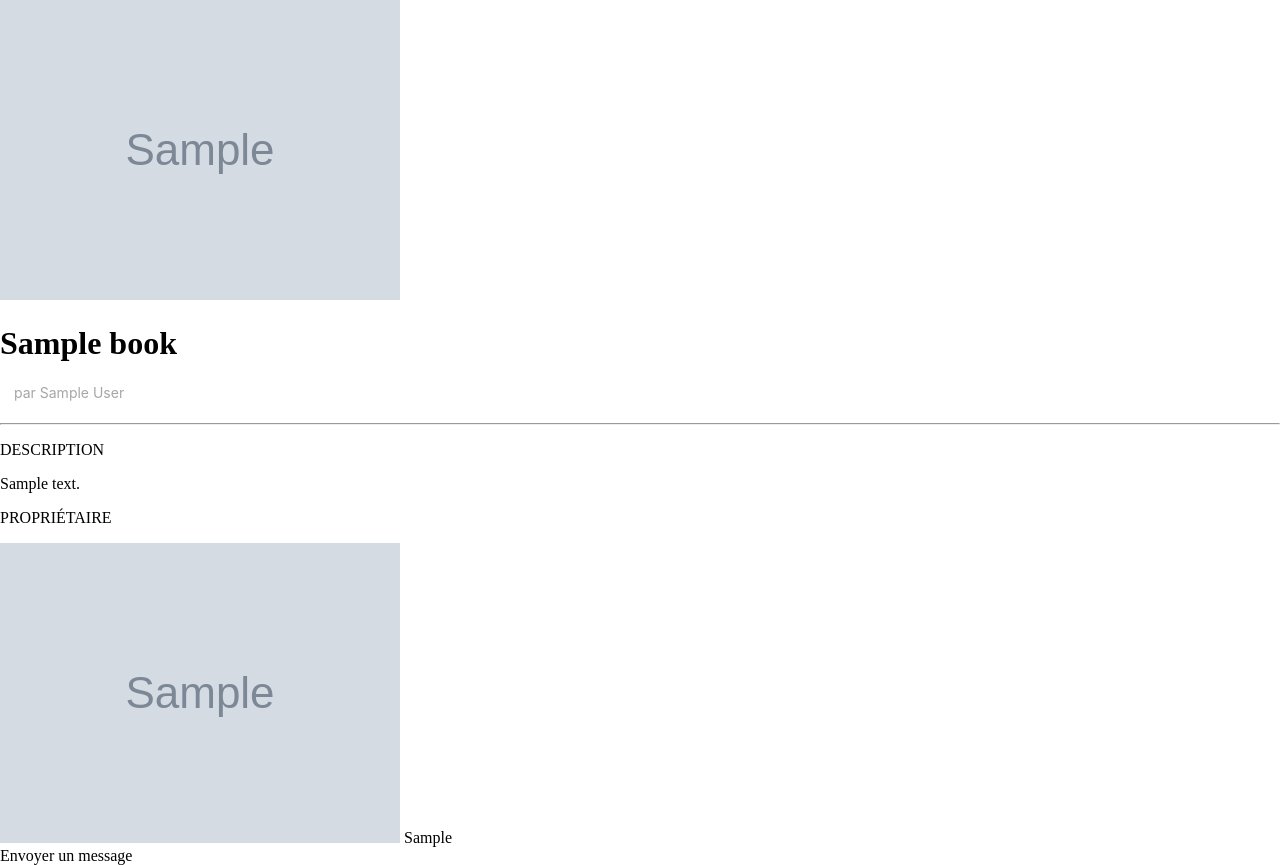
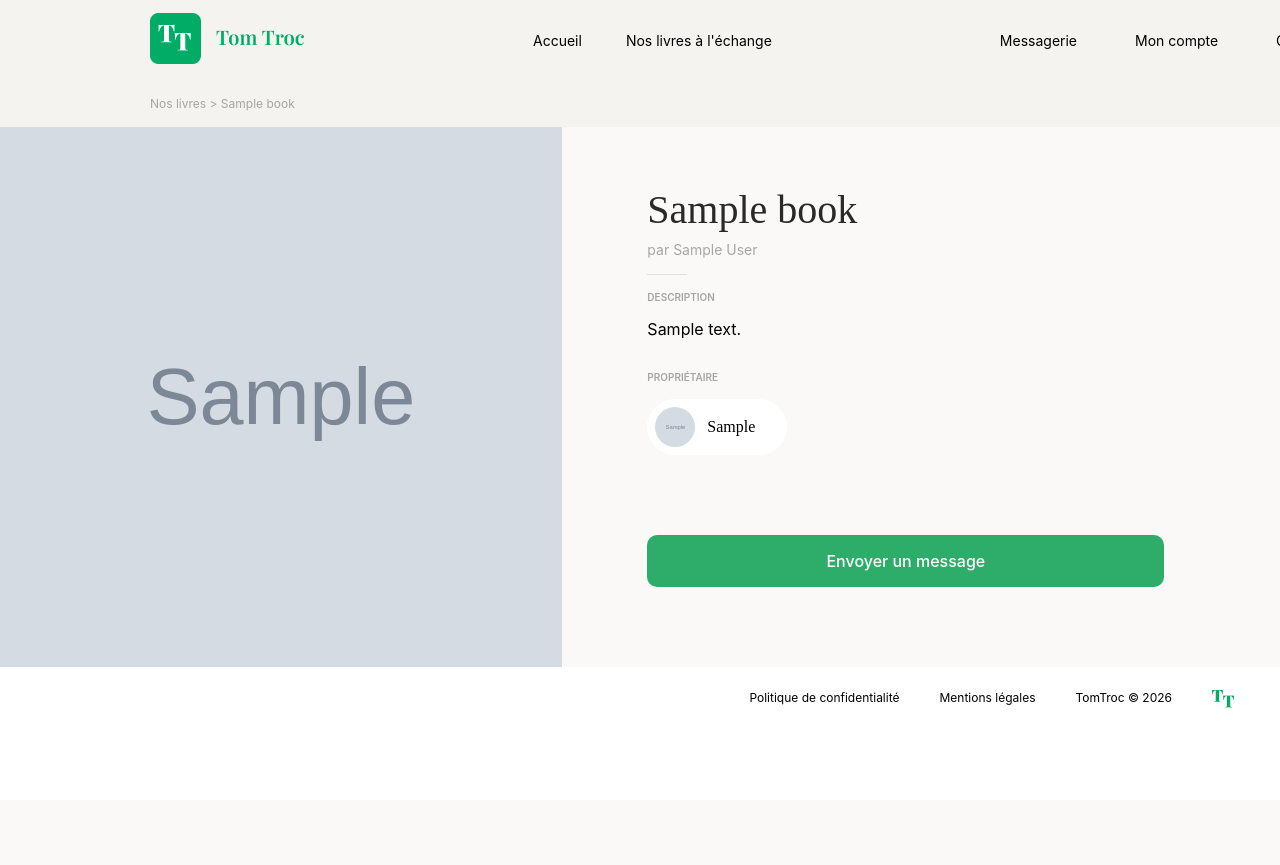
Before and after one commit to GregoryBeylier/projet_web_site_TomTroc, a PHP site: page /index.php?controller=book&action=detail&id=1 in a window 1280 px wide; the page is wider, and only the part inside the window is pictured. After the commit the page ends 708 px from the top of that part, so only its background shows below. Run offline with PHP 8.4, Linux system fonts and the light colour scheme; tables that the repository leaves empty hold one stand-in row (values such as "Sample post"); grey boxes marked "Sample" are stand-in pictures.

Commit message:
feat: book detail page styling and breadcrumb

```diff
--- a/css/Style.css
+++ b/css/Style.css
@@ -81,7 +81,6 @@ a {
   align-items: center;
   background-color: #f5f3ef;
   gap: 107px;
-  min-height: 100vh;
   padding-left: 290px;
 }
 
@@ -555,7 +554,7 @@ a {
   text-decoration: underline;
 }
 
-#picture {
+#profile_picture {
   display: none;
   padding-bottom: 48px;
 }
@@ -676,7 +675,7 @@ a {
   gap: 33px;
   padding: 103px 150px 212px 150px;
 
-  background-color: #FAF9F7;
+  background-color: #faf9f7;
   align-items: flex-start;
 }
 
@@ -746,7 +745,6 @@ a {
   overflow: hidden;
 }
 
-
 .show_profile_right thead tr {
   border-bottom: 1px solid #f5f3ef;
 }
@@ -758,14 +756,14 @@ a {
   color: #292929;
   padding-left: 66px;
   text-align: left;
-  padding: 32px 24px 8px  24px;
+  padding: 32px 24px 8px 24px;
   text-transform: uppercase;
   border-radius: 10px;
 }
 
 .show_profile_right th.th_photo {
- text-align: center;
- padding-right: 70px;
+  text-align: center;
+  padding-right: 70px;
 }
 
 .show_profile_right td {
@@ -791,7 +789,7 @@ a {
 
 .btn_message {
   display: inline-block;
-  background-color: #F5F3EF;
+  background-color: #f5f3ef;
   color: #00ac66;
   border: 2px solid #00ac66;
   padding: 16px 32px;
@@ -809,3 +807,146 @@ a {
 }
 
 /* ========== */
+
+/* ===== BOOK DETAIL ===== */
+
+.breadcrumb {
+    padding: 16px 85px;
+    font-size: 12px;
+    color: #a6a6a6;
+    font-family: "Inter", sans-serif;
+    background-color:#f5f3ef ;
+    padding-left : 150px;
+}
+
+.breadcrumb a {
+    color: #a6a6a6;
+    text-decoration: none;
+}
+
+.breadcrumb a:hover {
+    color: #2EAC69;
+}
+
+.container_book_detail {
+  display: flex;
+  flex-direction: row;
+  background-color: #faf9f7;
+}
+
+.book_detail_left {
+  width: 50%;
+  max-height: 100vh;
+  overflow: hidden
+}
+
+.book_detail_left img {
+  width: 100%;
+  height: 100%;
+  object-fit: cover;
+}
+
+.book_detail_right {
+  width: 720px;
+  display: flex;
+  padding-top: 59px;
+  padding-left: 85px;
+  flex-direction: column;
+  justify-content: flex-start;
+  align-self: flex-start;
+}
+
+.book_detail_right h1 {
+  font-family: "Lora", serif;
+  font-size: 40px;
+  font-weight: 400;
+  color: #292929;
+  margin: 0;
+}
+
+.book_author {
+  color: #a6a6a6;
+  font-size: 14px;
+  margin: 8px 0;
+  padding: 0;
+}
+
+.book_detail_right hr {
+  border: none;
+  border-top: 1px solid #e0e0e0;
+  width: 40px;
+  margin: 16px 0;
+}
+
+.book_description {
+  text-align: justify;
+  width: 485px;
+  min-height: auto;
+  margin-bottom: 32px;
+  font-family: "Inter";
+  font-weight: 14px;
+  font-weight: 400;
+}
+
+.book_description_label,
+.book_owner_label {
+  font-family: "Inter", sans-serif;
+  font-size: 10px;
+  font-weight: 600;
+  color: #a6a6a6;
+  text-transform: uppercase;
+  margin: 0px 0px 16px 0px;
+}
+
+.book_owner {
+  display: flex;
+  align-items: center;
+  gap: 12px;
+  border-radius: 50px;
+  padding: 8px 32px 8px 8px;
+  width: fit-content;
+  background-color: #ffffff;
+  transition:
+    padding-right 0.3s ease,
+    background-color 0.3s ease;
+}
+
+.book_owner:hover {
+  padding-right: 16px;
+}
+
+.book_owner:hover a {
+  color: #2eac69;
+}
+
+.book_owner a {
+  transition: color 0.3s ease;
+}
+
+.book_owner:hover img {
+  filter: sepia(1) saturate(3) hue-rotate(90deg);
+}
+
+.book_owner img {
+  width: 40px;
+  height: 40px;
+  border-radius: 50%;
+  object-fit: cover;
+  transition: filter 0.3s ease;
+}
+
+.btn_send_message {
+  display: block;
+  background-color: #2eac69;
+  color: white;
+  text-align: center;
+  padding: 16px;
+  border-radius: 10px;
+  font-family: "Inter", sans-serif;
+  font-weight: 500;
+  font-size: 16px;
+  text-decoration: none;
+  width: 485px;
+  margin-top: 80px;
+  margin-bottom: 80px;
+}
--- a/views/book/detail.php
+++ b/views/book/detail.php
@@ -6,20 +6,28 @@
     <meta name="viewport" content="width=device-width, initial-scale=1.0">
     <title>Détail du livre</title>
     <link rel="stylesheet" href="css/style.css">
+    <link href="https://fonts.googleapis.com/css2?family=Playfair+Display&display=swap" rel="stylesheet">
 </head>
 
 <body>
+    <?php require __DIR__ . '/../templates/header.php'; ?>
+    <div class="breadcrumb">
+        <a href="index.php?controller=book&action=availableBooks">Nos livres</a>
+        <span> > </span>
+        <span><?php echo htmlspecialchars($book->getTitle()); ?></span>
+    </div>
     <div class="container_book_detail">
         <div class="book_detail_left">
             <img src="<?php echo $book->getPicture(); ?>" alt="couverture">
         </div>
 
         <div class="book_detail_right">
+            <div class="book_detail_right_top">
                 <h1><?php echo $book->getTitle(); ?></h1>
                 <p class="book_author">par <?php echo $book->getAuthor(); ?></p>
                 <hr>
                 <p class="book_description_label">DESCRIPTION</p>
-            <p class="book_description"><?php echo $book->getDescription(); ?></p>
+                <p class="book_description"><?php echo nl2br(htmlspecialchars_decode($book->getDescription())); ?></p>
                 <p class="book_owner_label">PROPRIÉTAIRE</p>
                 <div class="book_owner">
                     <img src="<?php echo $user->getProfilePhoto() ?: 'picture/default_profile.png'; ?>" alt="photo">
@@ -27,10 +35,12 @@
                         <?php echo $user->getPseudo(); ?>
                     </a>
                 </div>
+            </div>
 
             <a href="index.php?controller=message&action=thread&id=<?php echo $book->getUserId(); ?>" class="btn_send_message">Envoyer un message</a>
         </div>
     </div>
+    <?php require __DIR__ . '/../templates/footer.php'; ?>
 </body>
 
 </html>
--- a/views/user/profile.php
+++ b/views/user/profile.php
@@ -24,7 +24,7 @@
                 <?php
                 $photo = !empty($user->getProfilePhoto()) ? $user->getProfilePhoto() : 'default_profile.png';
                 ?>
-                <img class="photo_profile" src="<?php echo htmlspecialchars($photo); ?>" alt="Photo de profil" />
+                <img class="profile_picture " src="<?php echo htmlspecialchars($photo); ?>" alt="Photo de profil" />
 
                 <form action="index.php?controller=user&action=updateProfilePhoto" method="post" enctype="multipart/form-data">
 
```
Also changed, not shown: picture/book/Mask group.png (added). Lines whose indentation alone changed are shown as unchanged.
